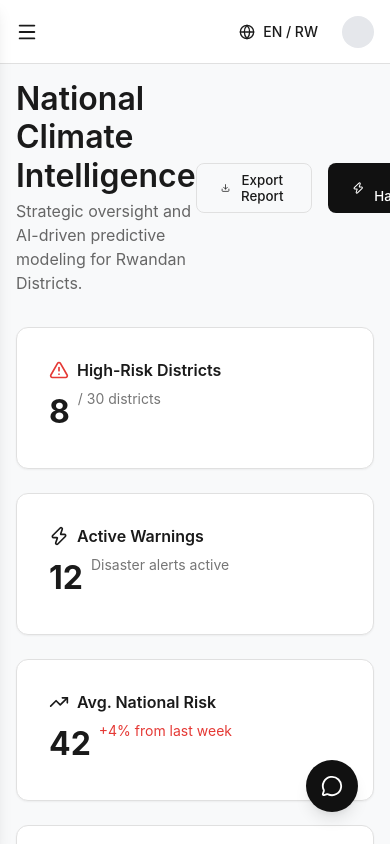
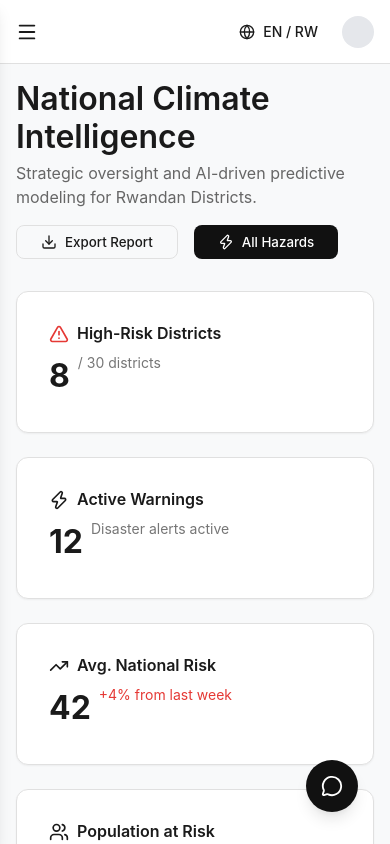
Before and after one commit to Aubierge-codes/Zero-bite, a React (Vite) app in the folder frontend/: page /national in a window 390 px wide. Built offline with nearby package versions, Linux system fonts and the light colour scheme.

Commit message:
National Dashboard: wrap page header on mobile
Uses the new .page-header utility so the Export Report / All Hazards
buttons drop below the title instead of overflowing off-screen on
narrow viewports.

```diff
--- a/frontend/src/pages/NationalDashboard/NationalDashboard.tsx
+++ b/frontend/src/pages/NationalDashboard/NationalDashboard.tsx
@@ -20,7 +20,7 @@ function riskColor(score: number) {
 export default function NationalDashboard() {
   return (
     <div>
-      <div className="flex justify-between items-center" style={{ marginBottom: 'var(--spacing-xl)' }}>
+      <div className="page-header" style={{ marginBottom: 'var(--spacing-xl)' }}>
         <div>
           <h1 style={{ fontSize: '2rem', marginBottom: '0.25rem' }}>National Climate Intelligence</h1>
           <p style={{ color: 'var(--color-text-secondary)' }}>Strategic oversight and AI-driven predictive modeling for Rwandan Districts.</p>
```
